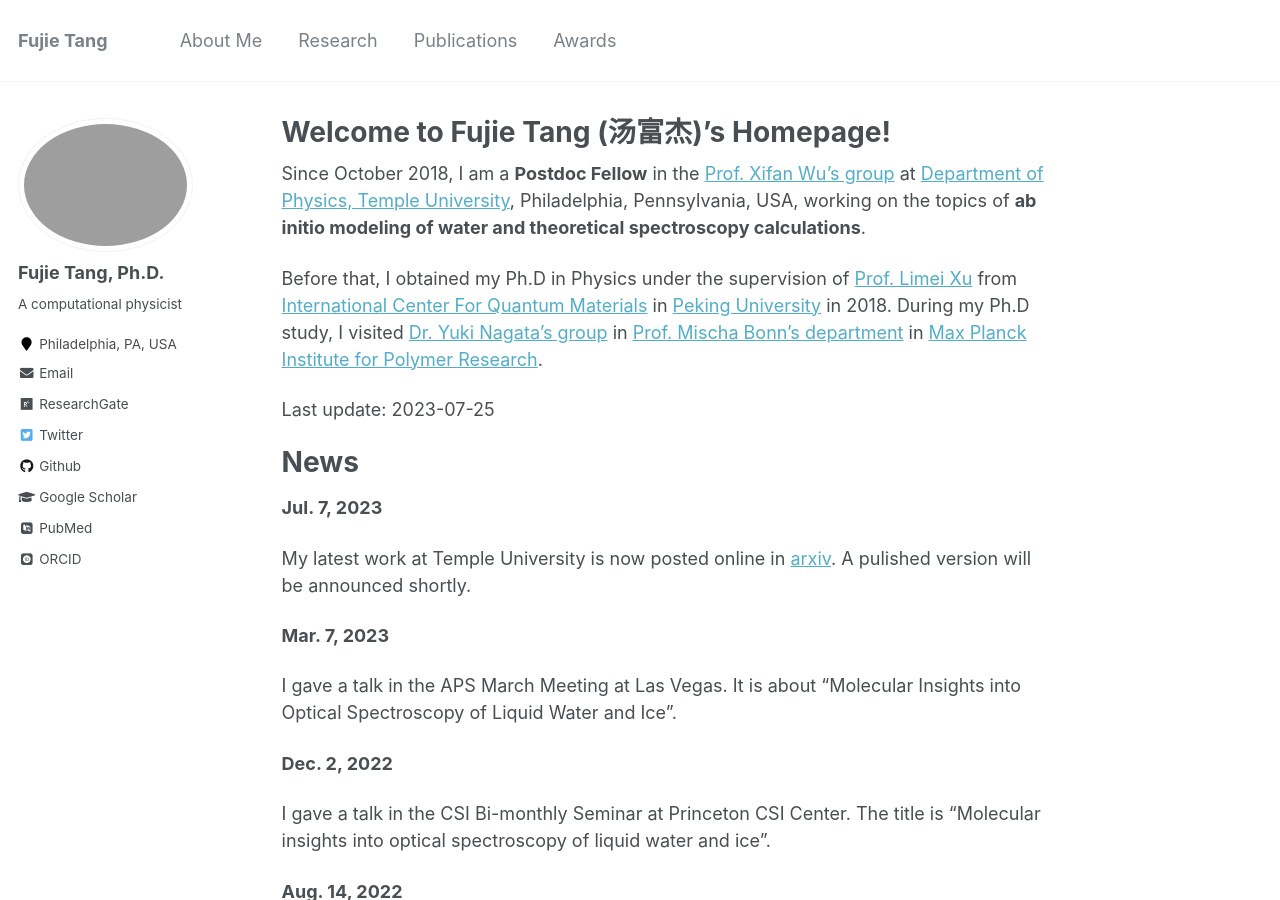
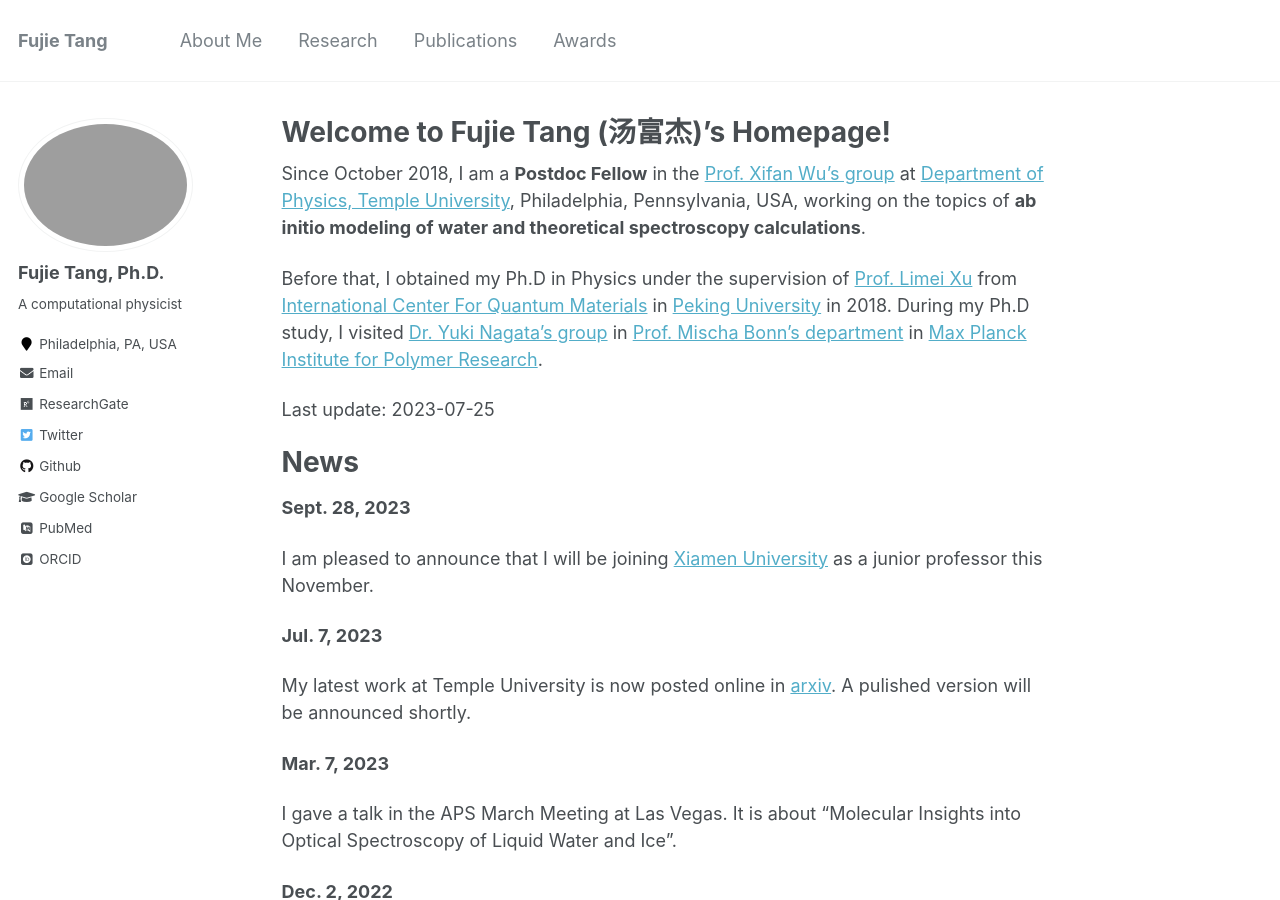
Before and after one commit to fujiepku/fujiepku.github.io, a Jekyll site: the page built from _pages/about.md, in a window 1280 px wide and 900 px high. Built offline with Jekyll 4.4.1, drawn with Linux system fonts in a browser that asks for light colours; some web fonts are replaced.

Commit message:
Update about.md

```diff
--- a/_pages/about.md
+++ b/_pages/about.md
@@ -16,6 +16,11 @@ Last update: 2023-07-25
 
 News
 ======
+**Sept. 28, 2023**
+
+I am pleased to announce that I will be joining [Xiamen University](https://www.xmu.edu.cn/) as a junior professor this November.
+
+
 **Jul. 7, 2023**
 
 My latest work at Temple University is now posted online in [arxiv](https://arxiv.org/abs/2307.08215). A pulished version will be announced shortly.
```
